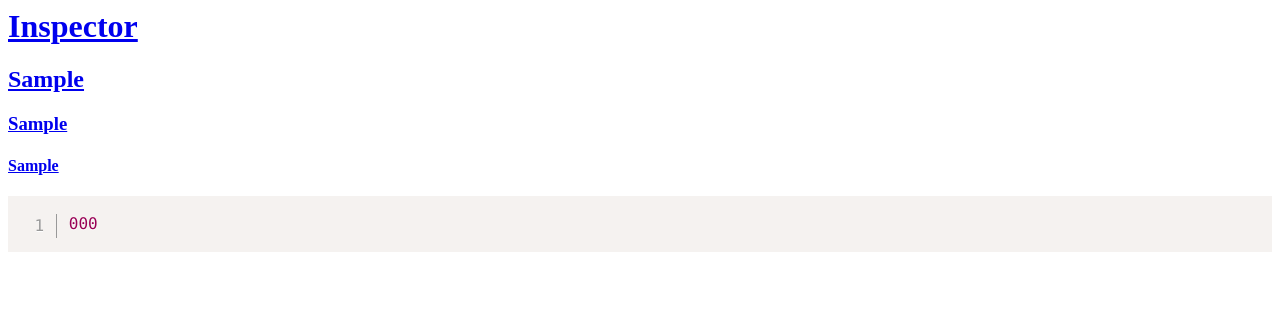
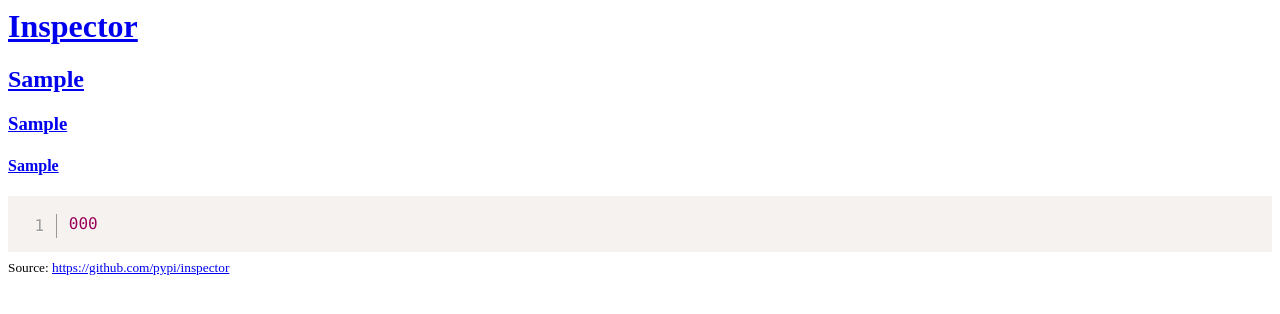
Before and after one commit to pypi/inspector, a Flask app: template inspector/templates/code.html in a window 1280 px wide. Shown: the top 314 px of the page. Run offline with Flask 2, Linux system fonts and the light colour scheme; the template is opened without the code that fills it: most values are stand-ins (such as "Sample title", 1, 10 or a date in 2020).

Commit message:
Add link to source

```diff
--- a/inspector/templates/base.html
+++ b/inspector/templates/base.html
@@ -29,4 +29,7 @@
     </h4>
     {% block body %}{% endblock %}
   </body>
+  <footer>
+  <small>Source: <a href="https://github.com/pypi/inspector">https://github.com/pypi/inspector</a></small>
+  </footer>
 </html>
```
